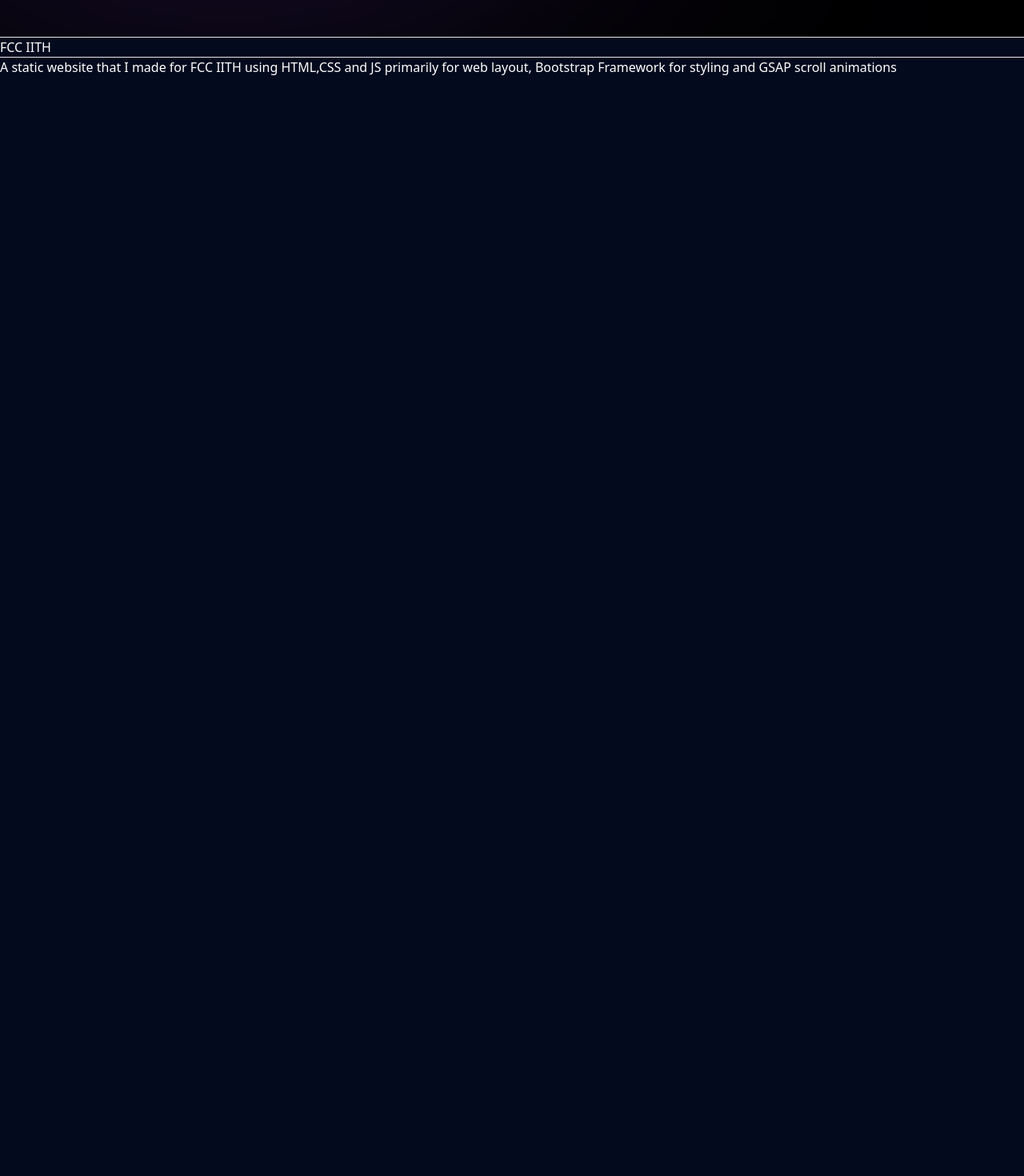
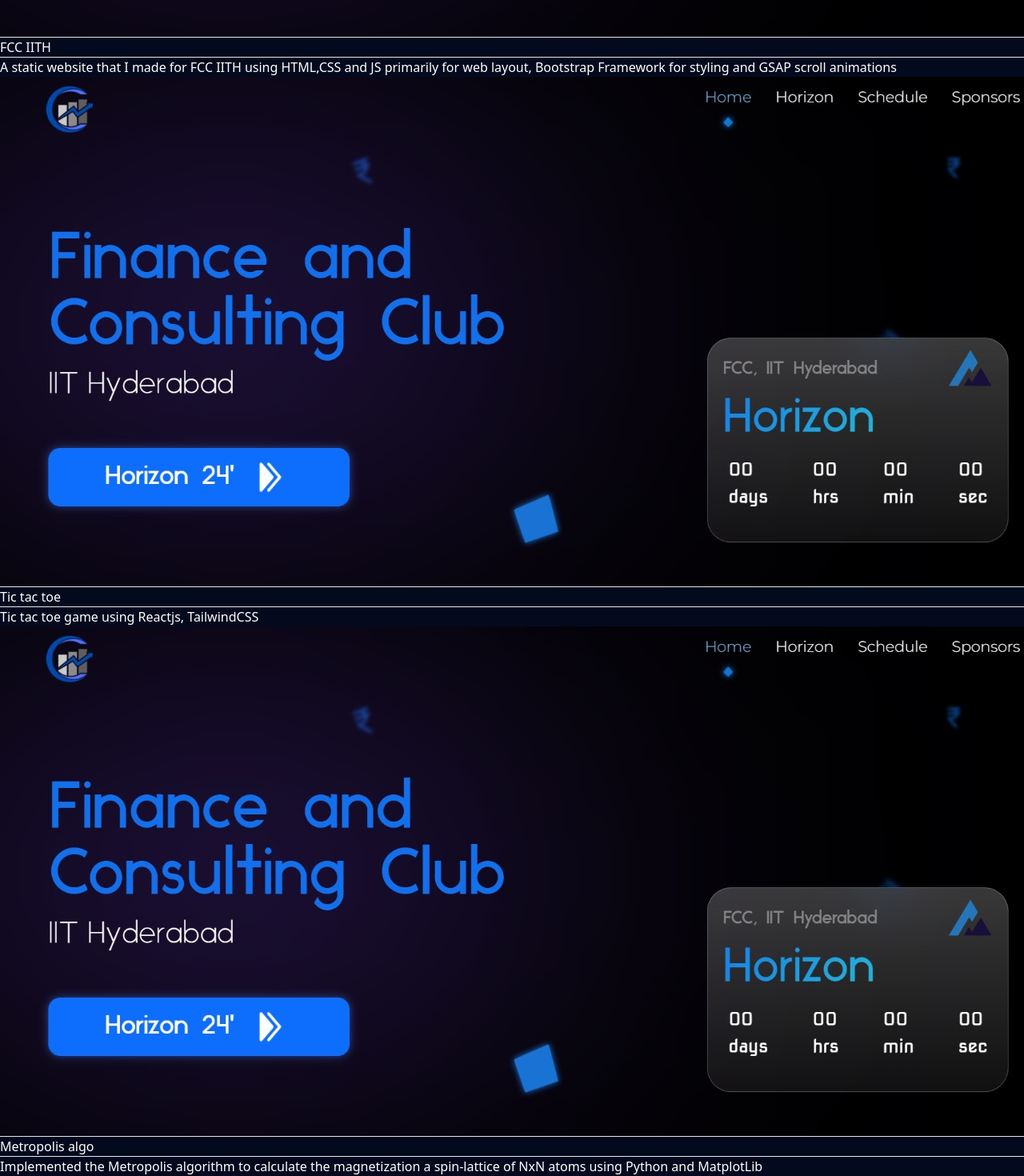
Before and after one commit to anandk3012/Portfolio, a React (Vite) app: page /projects in a window 1280 px wide. Shown: the part 1341-2811 px from the top of the page at 80% size. Before the commit the page ends 1437 px from the top, so only its background shows below. Built offline with nearby package versions, Linux system fonts and the light colour scheme.

Commit message:
Update Grid.jsx

```diff
--- a/src/assets/components/projects-page/Grid.jsx
+++ b/src/assets/components/projects-page/Grid.jsx
@@ -12,6 +12,12 @@ const Grid = () => {
             <a href="https://fcc-did.pages.dev/" className='w-1/3 h-auto' target='_blank'>
                 <Card img={fcc} title="FCC IITH" text="A static website that I made for FCC IITH using HTML,CSS and JS primarily for web layout, Bootstrap Framework for styling and GSAP scroll animations" />
             </a>
+            <a href="https://tickytack.netlify.app/" className='w-1/3 h-auto' target='_blank'>
+                <Card img={fcc} title="Tic tac toe" text="Tic tac toe game using Reactjs, TailwindCSS" />
+            </a>
+            <a href="https://github.com/anandk3012/Spin-lattice-metropolis/" className='w-1/3 h-auto' target='_blank'>
+                <Card img={fcc} title="Metropolis algo" text="Implemented the Metropolis algorithm to calculate the magnetization a spin-lattice of NxN atoms using Python and MatplotLib" />
+            </a>
         </div>)
 }
 
```
